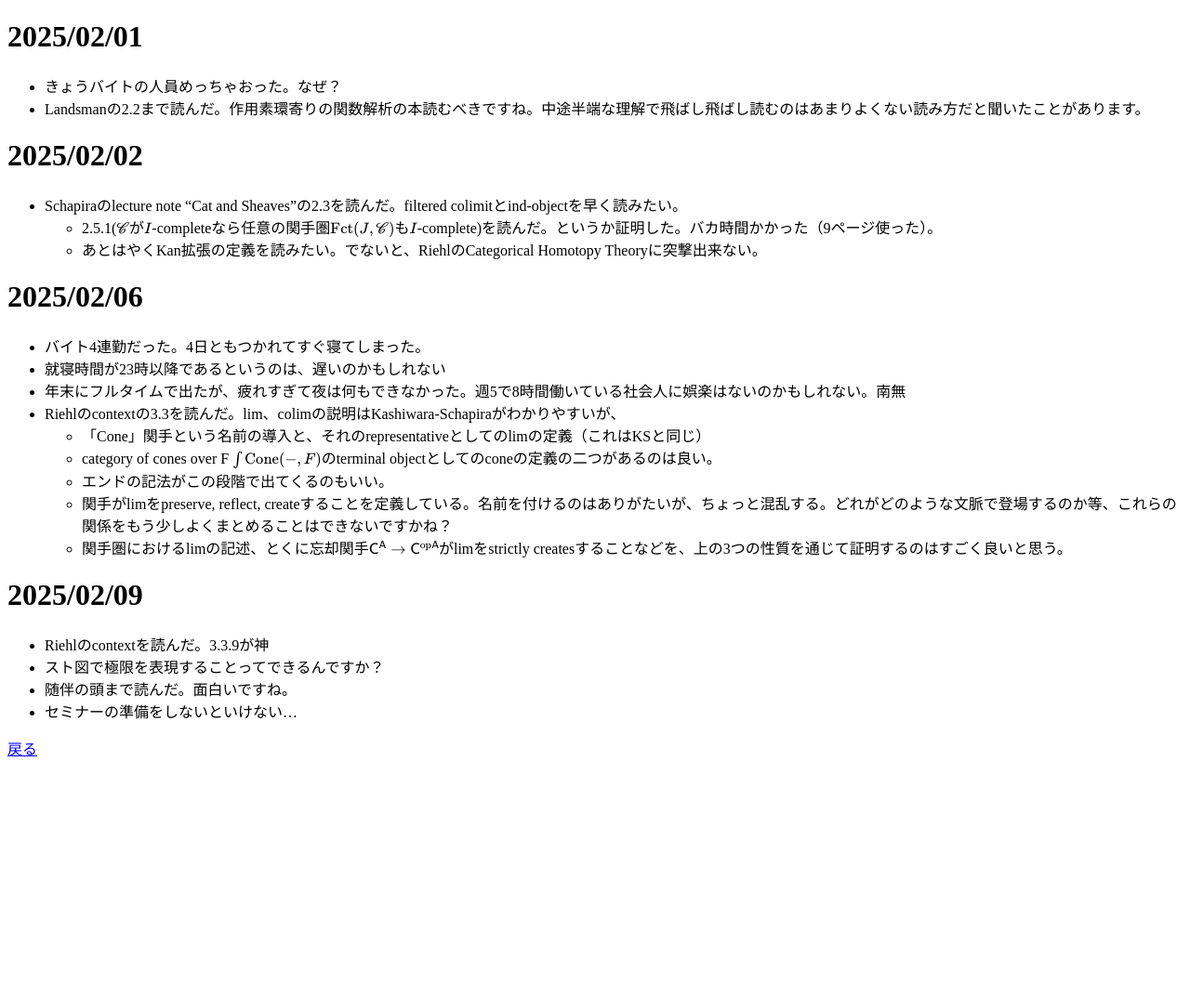
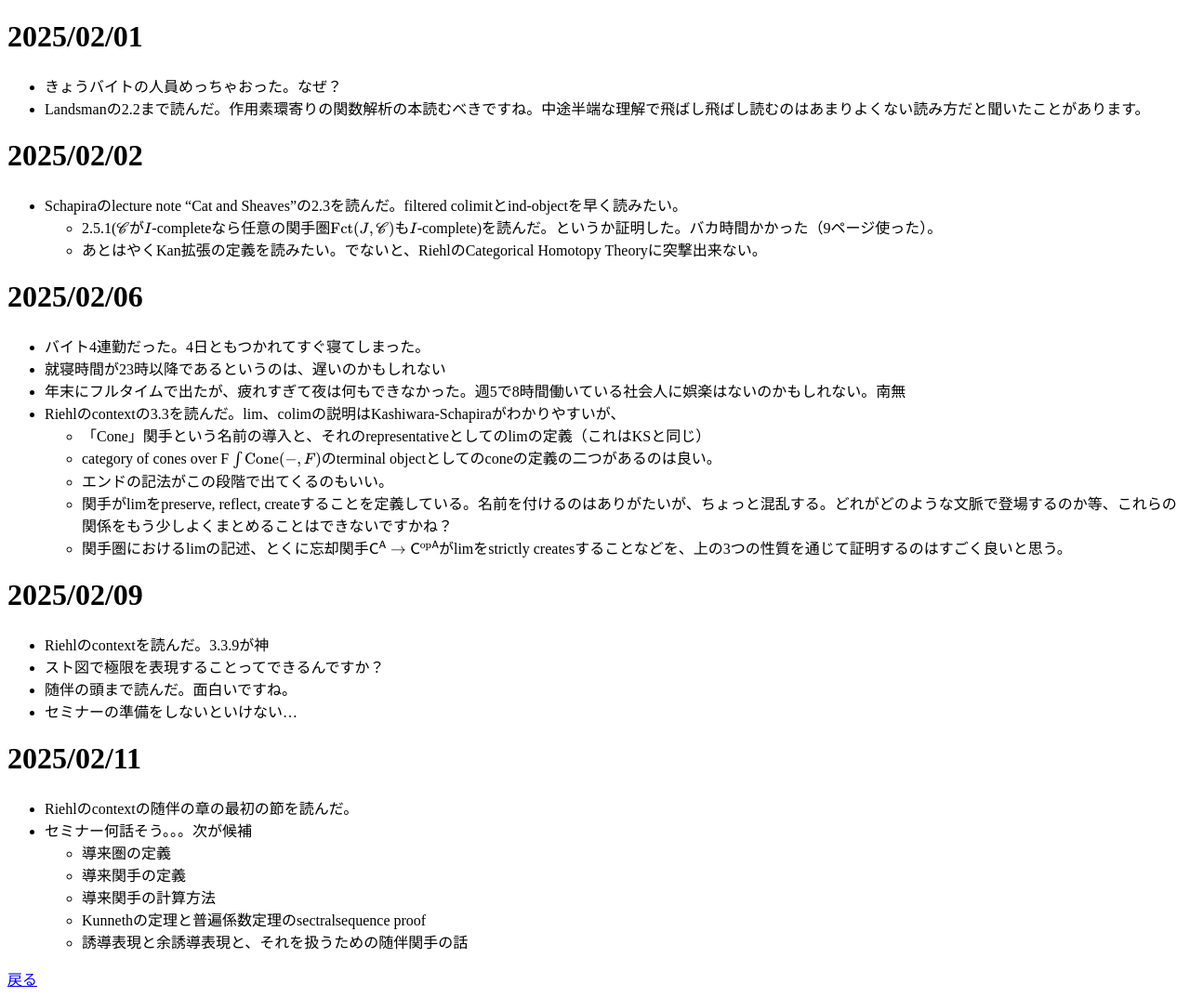
Before and after one commit to McMoscovium/mcmoscovium.github.io, a Jekyll site: the page built from diary/2025-02/index.md, in a window 1280 px wide. Shown: the whole page at 93% size. Built offline with Jekyll 4.4.1, drawn with Linux system fonts in a browser that asks for light colours; our own code applies the rules of GitHub Pages for plain Markdown files; before the commit the page ends 900 px from its top, so only the background shows below that.

Commit message:
Update index.md

```diff
--- a/diary/2025-02/index.md
+++ b/diary/2025-02/index.md
@@ -23,3 +23,12 @@
 - スト図で極限を表現することってできるんですか？
 - 随伴の頭まで読んだ。面白いですね。
 - セミナーの準備をしないといけない...
+
+# 2025/02/11
+- Riehlのcontextの随伴の章の最初の節を読んだ。
+- セミナー何話そう。。。次が候補
+  - 導来圏の定義
+  - 導来関手の定義
+  - 導来関手の計算方法
+  - Kunnethの定理と普遍係数定理のsectralsequence proof
+  - 誘導表現と余誘導表現と、それを扱うための随伴関手の話
```
